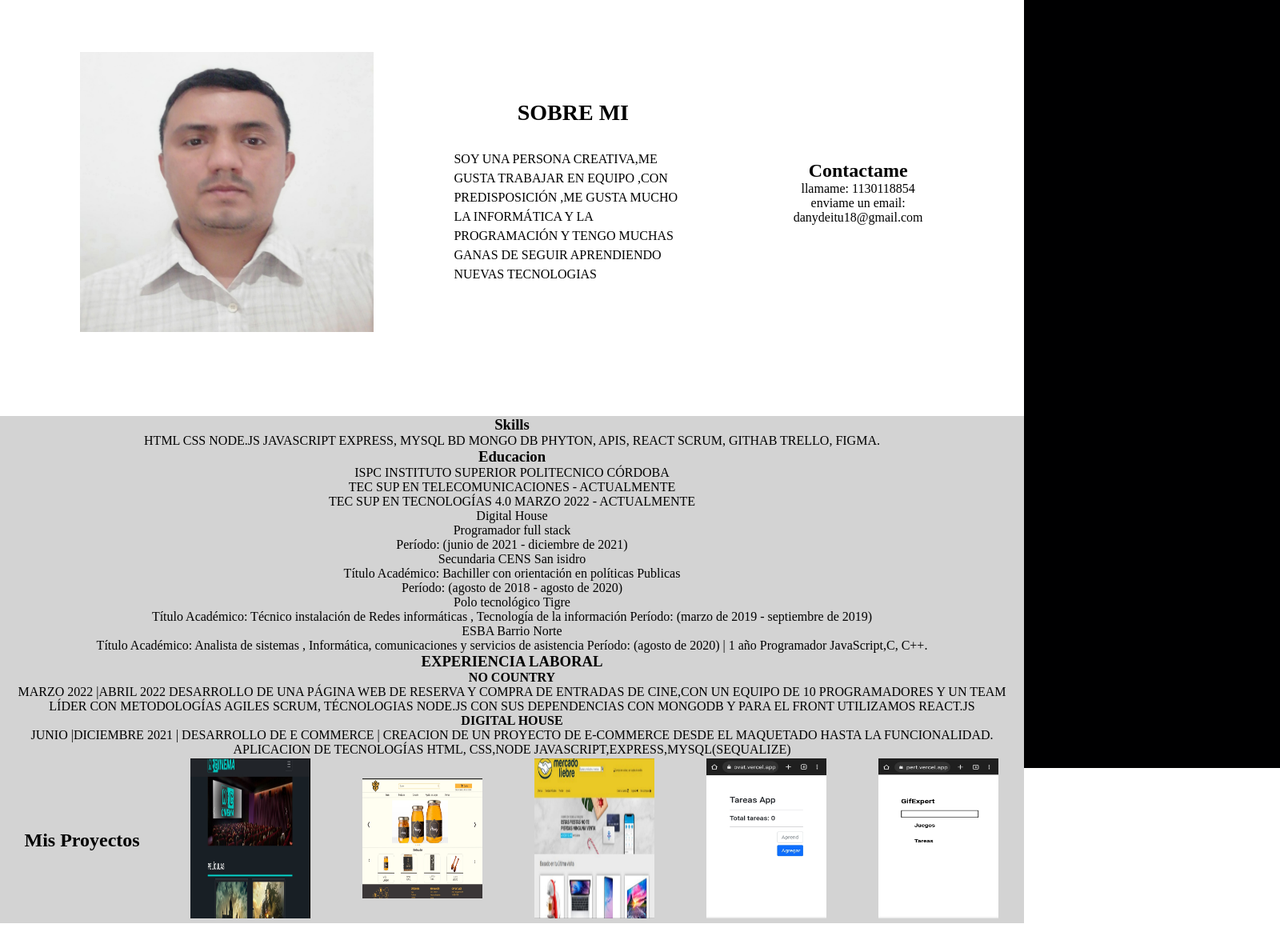
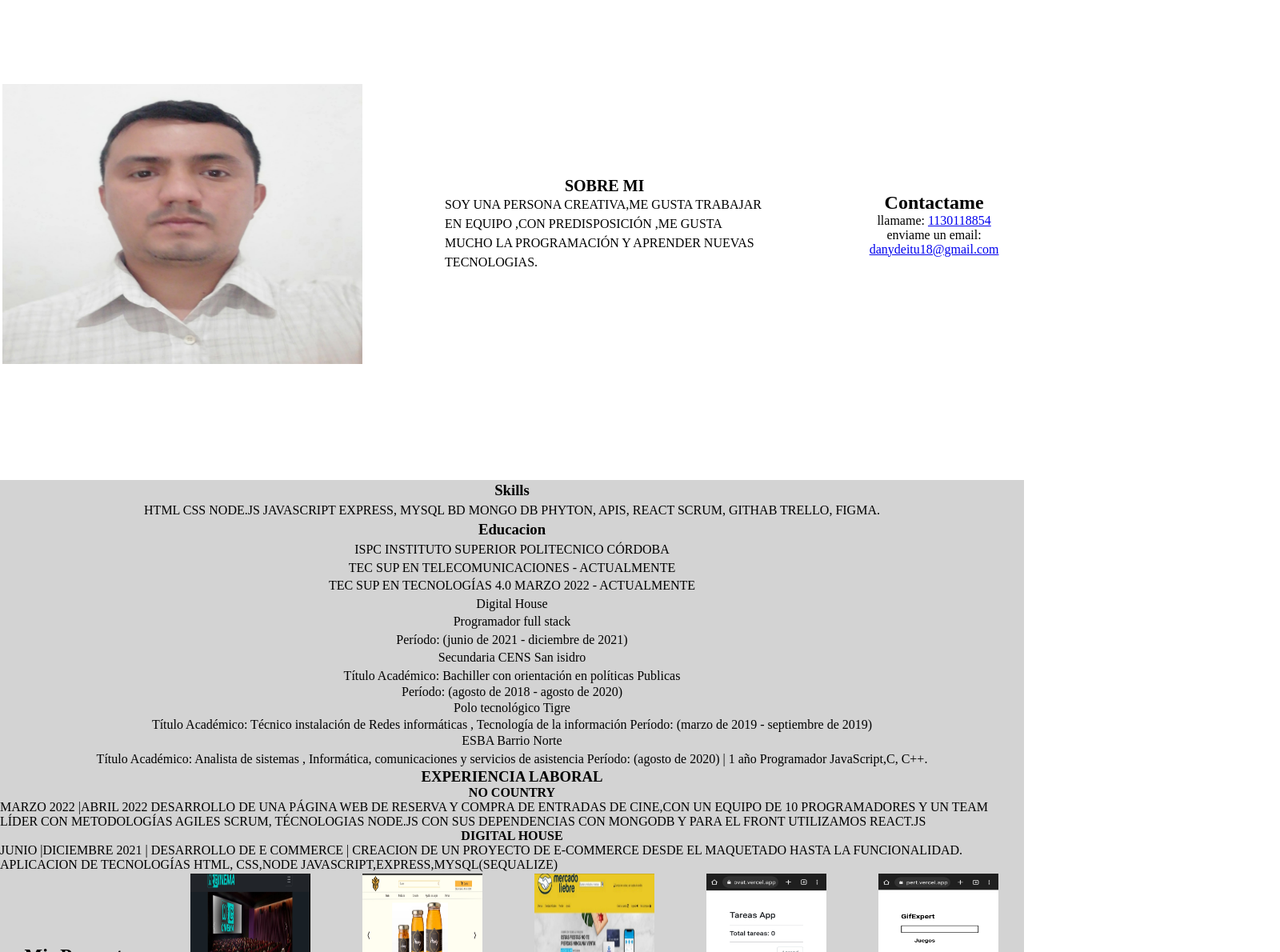
Before and after one commit to danydeitu/Mi-portfolio, a React (Create React App) app: page / in a window 1280 px wide. Shown: the part 840-2030 px from the top of the page at 80% size, 1600 px wide, since content can reach past the window. Before the commit the page ends 1994 px from the top, so only its background shows below. Built offline with nearby package versions, Linux system fonts and the light colour scheme.

Commit message:
agrego responsive

```diff
--- a/src/components/About/About.css
+++ b/src/components/About/About.css
@@ -2,8 +2,9 @@
 display:flex;
   color:black;
   background-color:white;
-  height: 70vh;
-  padding: 0 100px 0 100px;
+  height: 80vh;
+
+  width:100%;
  }
   .about-desc {
     display: flex;
@@ -13,8 +14,8 @@ display:flex;
     padding: 0 100px 0 100px
   }
   .about-desc > h3 {
-    margin-bottom: 30px;
-    font-size: 28px;
+
+    font-size: 20px;
   }
   .about-desc > p {
     line-height: 1.5;
@@ -45,7 +46,8 @@ display:flex;
           .About-container{
             display:flex;
             width:100%;
-            background-color: rgb(192, 183, 183);
+            height: auto;
+            background-color: rgb(204, 206, 203);
 
           }
         .about-desc {
@@ -67,7 +69,7 @@ display:flex;
           display: none;
           }
           .About-contact {
-            display: none;
+  display: none;
 
-          }
+}
     }
--- a/src/components/About/About.jsx
+++ b/src/components/About/About.jsx
@@ -12,15 +12,14 @@ const About = () => {
       <h3>SOBRE MI</h3>
       <p>SOY UNA PERSONA CREATIVA,ME GUSTA TRABAJAR EN EQUIPO ,CON
 PREDISPOSICIÓN ,ME GUSTA MUCHO LA
-INFORMÁTICA Y LA PROGRAMACIÓN Y TENGO
-MUCHAS GANAS DE SEGUIR APRENDIENDO NUEVAS TECNOLOGIAS</p>
+PROGRAMACIÓN Y APRENDER NUEVAS TECNOLOGIAS.</p>
      </div>
 
      <div className='About-contact'>
 <h2>Contactame</h2>
-<p>llamame: 1130118854
+<p>llamame: <a href='1130118854'> 1130118854</a>
   </p>
-  <p>enviame un email: danydeitu18@gmail.com</p>
+  <p>enviame un email: <a href='danydeitu18@gmail.com'> danydeitu18@gmail.com</a></p>
 </div>
 
      </div>
--- a/src/components/Education/Education.css
+++ b/src/components/Education/Education.css
@@ -4,15 +4,16 @@ background-color:lightgrey;
 color:black;
 flex-direction: column;
 align-items:center;
-min-height: 35vh;
+min-height: 45vh;
 width: 100%;
+
 };
 .education-container > h3{
- color: aqua;
+
 }
 @media  (max-width:760px) {
     .education-container > h3{
-      font-size: 22px;
+      font-size: 18px;
       text-align: center;
     }
     .education-container > p {
--- a/src/components/Experience/Experience.css
+++ b/src/components/Experience/Experience.css
@@ -1,19 +1,29 @@
 .Experience-container{
+    display:block;
+    flex-direction:row;
 background-color:lightgray;
-color: black;
-text-align: center;
-margin: auto;
+
+width:100%;
 }
+.Experience-container >h3{
+    text-align: center;
+}
+.Experience-container >h4{
+    text-align: center;
+}
+
 
 .Experience-Proyectos {
 
     display: flex;
+    flex-direction:row;
 
 
 }
 
 .title {
     display: flex;
+
 }
 .title > h2 {
     text-align: center;
--- a/src/components/Experience/Experience.jsx
+++ b/src/components/Experience/Experience.jsx
@@ -25,7 +25,7 @@ const Experience = () => {
 <img src="././img/noCountryCinenema.jpg"  width={150} height ={200} alt="noCountryCinema"/>
       </div>
       <div className="Proyecto2">
-<img src="././img/colmena.jpg" width={150} height ={150} alt="colmena"/>
+<img src="././img/colmena.jpg" width={150} height ={200} alt="colmena"/>
       </div>
       <div className="Proyecto3">
 <img src="././img/mercadoLiebre.jpg" width={150} height ={200} alt="mercadoLiebre"/>
--- a/src/components/Header/Header.css
+++ b/src/components/Header/Header.css
@@ -1,21 +1,22 @@
 .header-container {
+  display: flex;
+  flex-direction: column;
 height: 100vh;
-width: 100%;
+
 object-fit:contain;
 box-shadow: 0 0 0 1000px  rgb(0, 0, 0.6);
-display: flex;
-flex-direction: column;
-justify-content:flex-start;
-align-items: center;
+
 }
 .video {
+  width: 100%;
   object-fit:cover;
-  height:100vh;
+
   z-index: -1;
 }
 .header-container > h1 {
 color:white;
 font-size: 100px;
+
 
 }
 .header-container > p {
--- a/src/components/Navbar/Navbar.css
+++ b/src/components/Navbar/Navbar.css
@@ -7,6 +7,7 @@
     padding-left: 50px;
     font-size: 20px;
     z-index: 1;
+    width:100%;
 }
 .scrolling {
   background-color: black;
```
